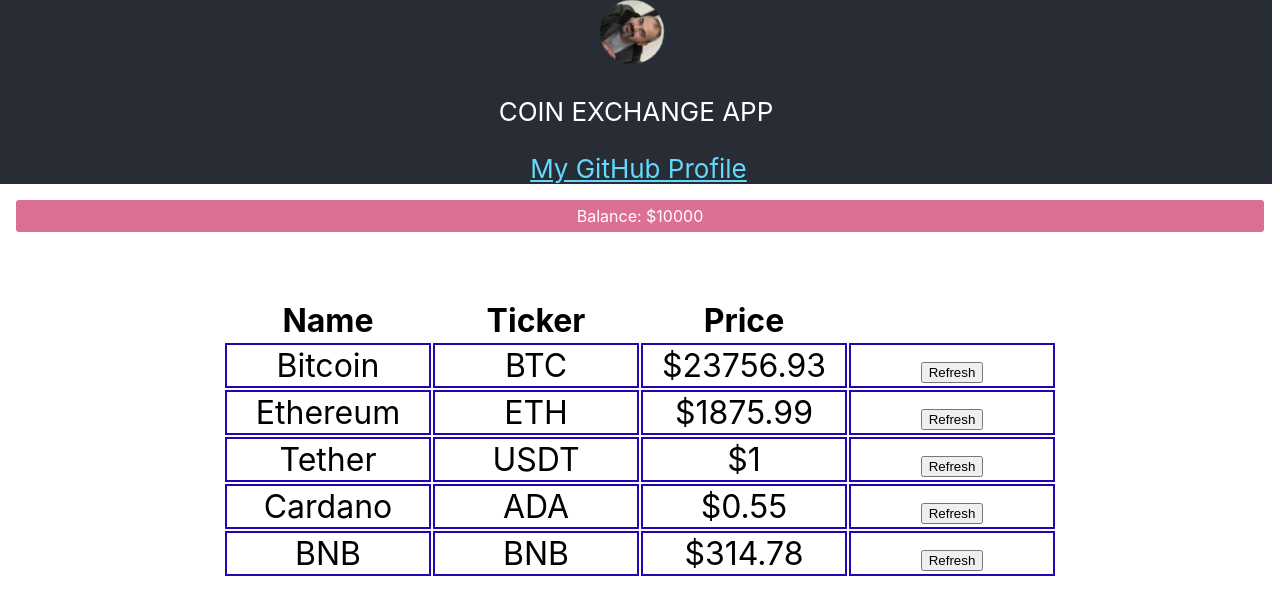
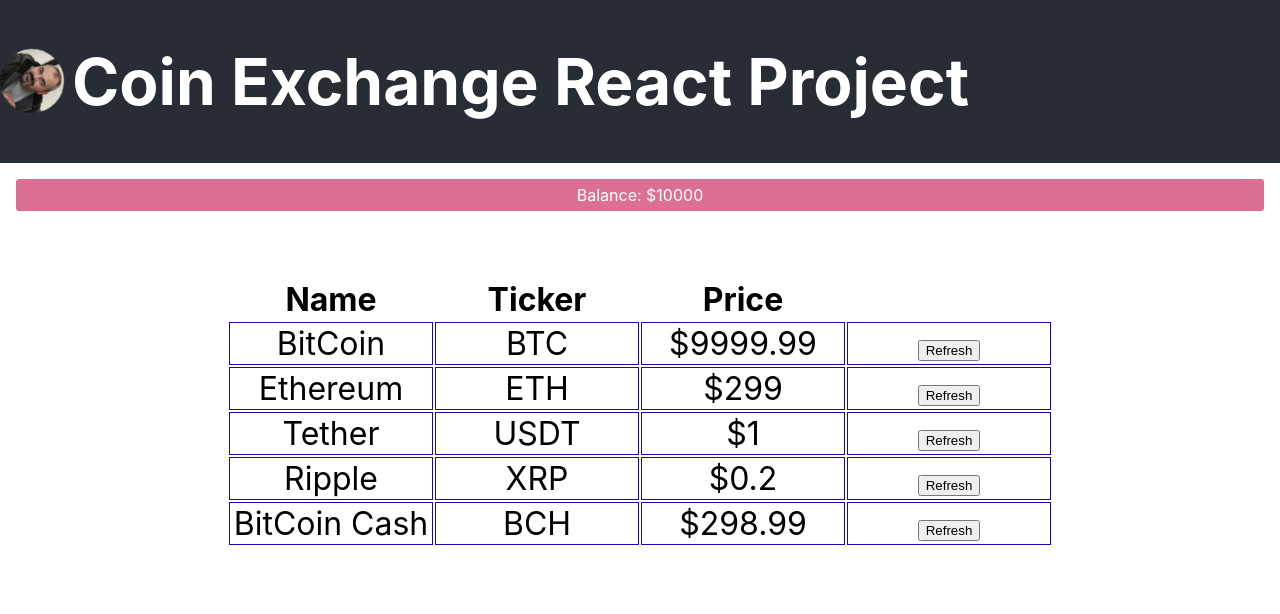
Before and after one commit to plamen5rov/moralis-react-101, a React (Create React App) app in the folder coin-exchange/: page / in a window 1280 px wide. Shown: the top 614 px of the page. Built offline with nearby package versions, Linux system fonts and the light colour scheme.

Commit message:
AppHeader and CoinList components added

```diff
--- a/coin-exchange/src/App.js
+++ b/coin-exchange/src/App.js
@@ -1,53 +1,53 @@
 import React from 'react';
-import logo from './plamen.jpeg';
 import './App.css';
-import Coin from './components/Coin/Coin';
-import AccountBalance from './components/AccountBalance/AccountBalance';
+import AppHeader from './components/AppHeader';
+import CoinList from './components/CoinList';
+import AccountBalance from './components/AccountBalance';
 
-
-function App() {
-  return (
-    <div className="App">
-      <header className="App-header">
-        <div>
-          <img src={logo} className="App-logo" alt="logo" />
-          <p>
-            COIN EXCHANGE APP
-          </p>
-        </div>
-        <div>
-          <a
-            className="App-link"
-            href="https://github.com/plamen5rov"
-            target="_blank"
-            rel="noopener noreferrer"
-          >
-            My GitHub Profile
-          </a>
-        </div>
-
-
-      </header>
-      <AccountBalance amount={10000} />
-      <table className='coin-table'>
-        <thead>
-          <tr>
-            <th>Name</th>
-            <th>Ticker</th>
-            <th>Price</th>
-          </tr>
-        </thead>
-        <tbody>
-          <Coin name="Bitcoin" ticker="BTC" price={23756.93} />
-          <Coin name="Ethereum" ticker="ETH" price={1875.99} />
-          <Coin name="Tether" ticker="USDT" price={1.00} />
-          <Coin name="Cardano" ticker="ADA" price={0.55} />
-          <Coin name="BNB" ticker="BNB" price={314.78} />
-        </tbody>
-      </table>
-    </div>
-  );
+class App extends React.Component {
+  constructor(props) {
+    super(props);
+    this.state = {
+      apName: 'Coin Exchange React Project',
+      balance: 10000,
+      coinData: [
+        {
+          name: 'BitCoin',
+          ticker: 'BTC',
+          price: 9999.99,
+        },
+        {
+          name: 'Ethereum',
+          ticker: 'ETH',
+          price: 299.0,
+        },
+        {
+          name: 'Tether',
+          ticker: 'USDT',
+          price: 1.0,
+        },
+        {
+          name: 'Ripple',
+          ticker: 'XRP',
+          price: 0.2,
+        },
+        {
+          name: 'BitCoin Cash',
+          ticker: 'BCH',
+          price: 298.99,
+        }
+      ],
+    };
+  }
+  render() {
+    return (
+      <div className='App'>
+        <AppHeader apName={this.state.apName} />
+        <AccountBalance amount={this.state.balance} />
+        <CoinList coinData={this.state.coinData} />
+      </div>
+    );
+  }
 }
 
-
 export default App;
--- /dev/null
+++ b/coin-exchange/src/components/AppHeader.jsx
@@ -0,0 +1,40 @@
+import React, { Component } from 'react'
+import logo from '../plamen.jpeg'
+import PropTypes from 'prop-types';
+import styled from 'styled-components';
+
+const H1 = styled.h1`
+    font-size: 4rem;
+`;
+
+const Header = styled.header`
+    background-color: #282c34;
+    min-height: 20vh;
+    display: flex;
+    flex-direction: row;
+    align-items: center;
+    justify-content: flex-start;
+    font-size: 36px;
+    color: white;
+`;
+
+export default class AppHeader extends Component {
+    constructor(props) {
+        super(props);
+        this.state = {
+            apName: this.props.apName
+        }
+    }
+    render() {
+        return (
+            <Header>
+                <img src={logo} alt='React logo' className='App-logo' />
+                <H1>{this.state.apName}</H1>
+            </Header>
+        )
+    }
+}
+
+AppHeader.propTypes = {
+    apName: PropTypes.string.isRequired,
+}
--- a/coin-exchange/src/components/Coin/Coin.jsx
+++ b/coin-exchange/src/components/Coin.jsx
@@ -3,7 +3,7 @@ import styled from 'styled-components';
 import PropTypes from 'prop-types';
 
 const TableData = styled.td`
-border: 2px solid rgb(31, 8, 179);
+border: 1px solid rgb(31, 8, 179);
 width: 25vh;
 `;
 
--- a/coin-exchange/src/components/Coin/Coin.css
+++ /dev/null
@@ -1,4 +0,0 @@
-.coin-row td {
-    border: 1px solid rgb(31, 8, 179);
-    width: 25vh;
-}
--- /dev/null
+++ b/coin-exchange/src/components/CoinList.jsx
@@ -0,0 +1,25 @@
+import React, { Component } from 'react'
+import Coin from './Coin';
+
+export default class CoinList extends Component {
+    render() {
+        return (
+            <table className='coin-table'>
+                <thead>
+                    <tr>
+                        <th>Name</th>
+                        <th>Ticker</th>
+                        <th>Price</th>
+                    </tr>
+                </thead>
+                <tbody>
+                    {
+                        this.props.coinData.map(value =>
+                            <Coin key={value.ticker} {...value} />
+                        )
+                    }
+                </tbody>
+            </table>
+        )
+    }
+}
```
Also changed, not shown: coin-exchange/src/components/AccountBalance.jsx (renamed from coin-exchange/src/components/AccountBalance/AccountBalance.jsx).
